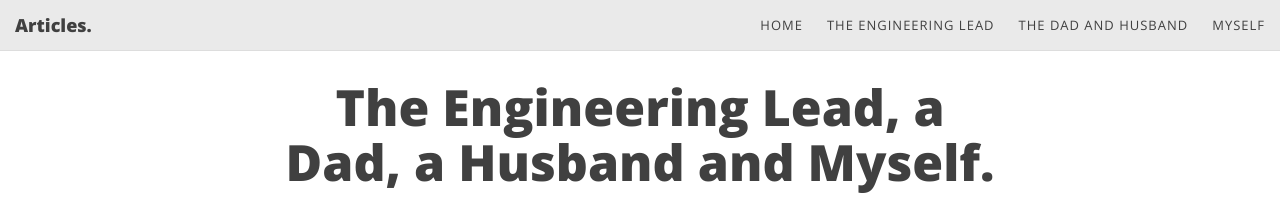
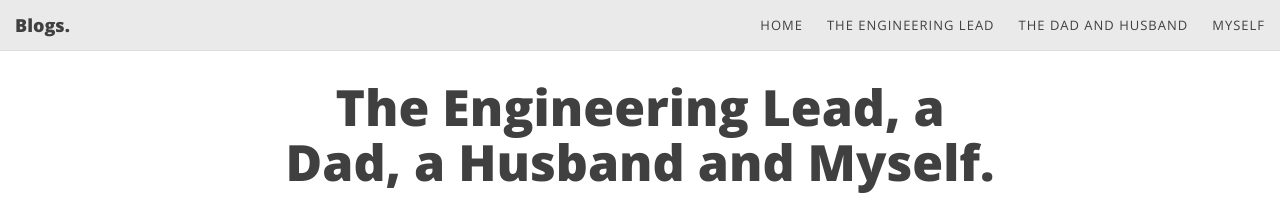
Before and after one commit to Jamesockenden/Jamesockenden.github.io, a Jekyll site: the page built from index.md, in a window 1280 px wide. Shown: the top 208 px of the page. Built offline with Jekyll 4.4.1, drawn with Linux system fonts in a browser that asks for light colours.

Commit message:
Change title from 'Articles' to 'Blogs'

```diff
--- a/_config.yml
+++ b/_config.yml
@@ -1,4 +1,4 @@
-title: "Articles."
+title: "Blogs."
 author: "James Ockenden"
 description: "Reflections, interactions, and practical lessons from my role in software leadership, family life, and navigating everything in between."
 
```
